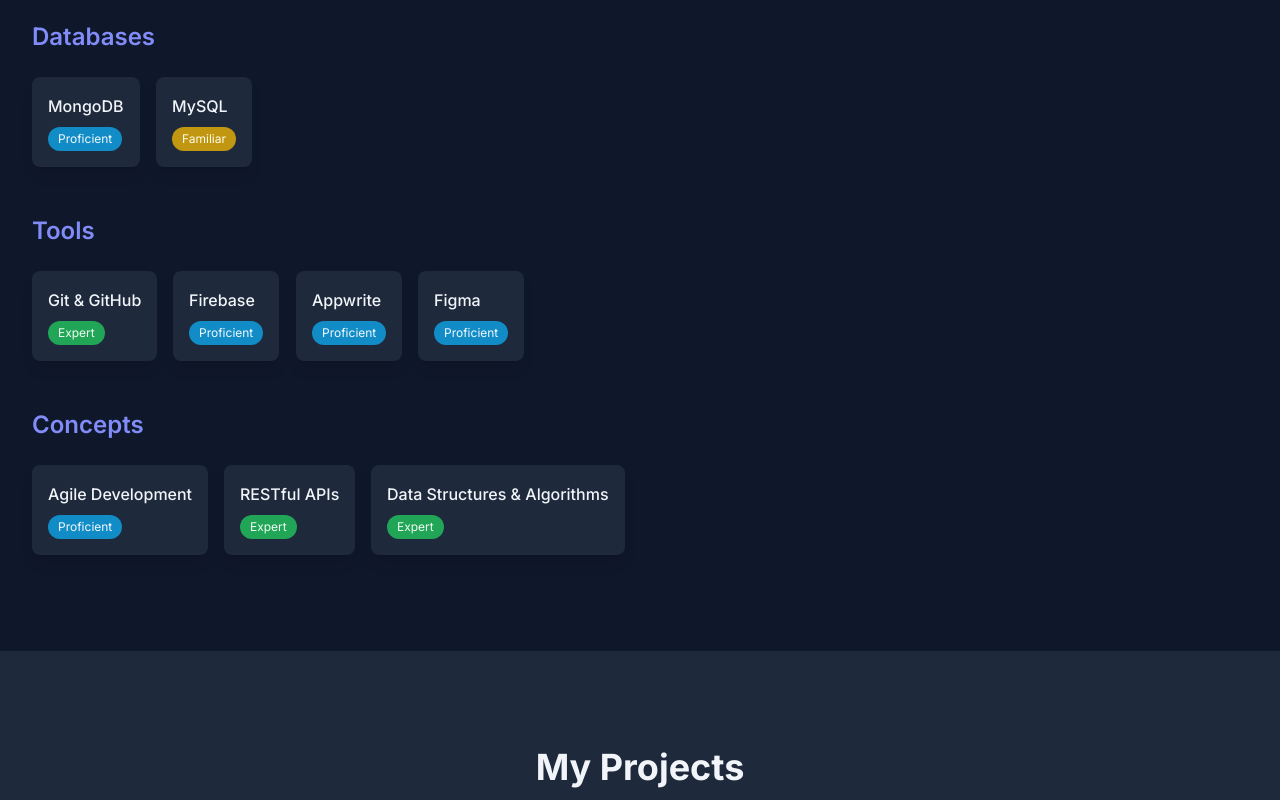
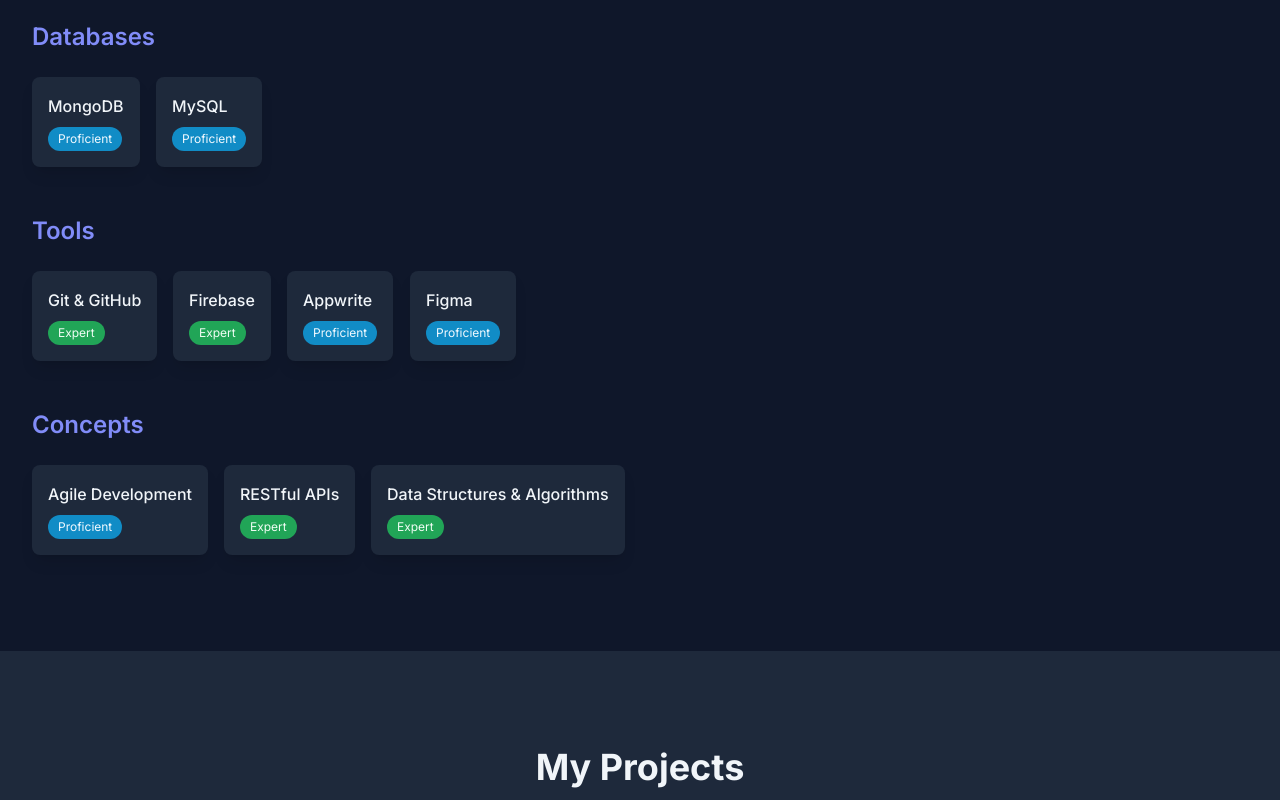
Before and after one commit to sarim-aliii/Portfolio, a React (Vite) app: page / in a window 1280 px wide. Shown: the part 3160-3960 px from the top of the page. Built offline with nearby package versions, Linux system fonts and the light colour scheme.

Commit message:
Updated achievements section with WoCS 2025 contributor certificate

```diff
--- a/components/SkillsSection.jsx
+++ b/components/SkillsSection.jsx
@@ -6,13 +6,15 @@
   { name: 'Java', proficiency: 'Proficient', category: 'Programming Languages', description: "Robust, object-oriented language for enterprise-level application development, Android apps, and large systems." },
   { name: 'JavaScript(ES6+)', proficiency: 'Proficient', category: 'Programming Languages', description: "Core language for web development, enabling interactive and dynamic content on websites." },
   { name: 'TypeScript', proficiency: 'Proficient', category: 'Programming Languages', description: "A statically typed superset of JavaScript that enhances code quality, scalability, and maintainability with type safety and modern development features." },
-  { name: 'Python', proficiency: 'Familiar', category: 'Programming Languages', description: "Versatile language known for its readability, widely used in web development, data science, AI, and scripting." },
+  { name: 'Python', proficiency: 'Proficient', category: 'Programming Languages', description: "Versatile language known for its readability, widely used in web development, data science, AI, and scripting." },
 
   { name: 'React', proficiency: 'Proficient', category: 'Frameworks/Libraries', description: "A popular JavaScript library for building declarative and efficient user interfaces based on components." },
   { name: 'Node.js', proficiency: 'Expert', category: 'Frameworks/Libraries', description: "Backend JavaScript runtime environment that allows running JavaScript code on the server-side." },
   { name: 'Express.js', proficiency: 'Proficient', category: 'Frameworks/Libraries', description: "Minimalist and flexible Node.js web application framework for building APIs and web servers." },
   { name: 'Tailwind CSS', proficiency: 'Proficient', 'category': 'Frameworks/Libraries', description: "A utility-first CSS framework for rapidly building custom user interfaces without leaving your HTML." },
   { name: 'BootStrap', proficiency: 'Proficient', 'category': 'Frameworks/Libraries', description: "A utility-first CSS framework for rapidly building custom user interfaces without leaving your HTML." },
+  { name: 'Flask', proficiency: 'Proficient', category: 'Frameworks/Libraries', description: "A lightweight Python web framework used to build scalable backend applications and REST APIs with minimal boilerplate and flexible architecture."},
+
   {"name": "LangChain", "proficiency": "Proficient", "category": "AI/LLM Development", "description": "A comprehensive framework for developing applications powered by LLMs. It provides modular components for prompt management, model interaction, data retrieval (RAG), and agent creation, simplifying the process of building complex, context-aware AI systems."
   },
   {
@@ -29,11 +31,11 @@
   },
 
   { name: 'MongoDB', proficiency: 'Proficient', category: 'Databases', description: "A NoSQL document-oriented database that stores data in flexible, JSON-like documents, suitable for scalable applications." },
-  { name: 'MySQL', proficiency: 'Familiar', category: 'Databases', description: "Widely-used open-source relational database management system, popular for web applications." },
+  { name: 'MySQL', proficiency: 'Proficient', category: 'Databases', description: "Widely-used open-source relational database management system, popular for web applications." },
 
   { name: 'Git & GitHub', proficiency: 'Expert', category: 'Tools', description: "Essential version control system (Git) and web-based hosting service (GitHub) for collaboration and code management." },
   {
-    name: 'Firebase', proficiency: 'Proficient', category: 'Tools', description: "Google's Backend-as-a-Service (BaaS) platform for building web and mobile apps with services like authentication, NoSQL databases, and hosting."
+    name: 'Firebase', proficiency: 'Expert', category: 'Tools', description: "Google's Backend-as-a-Service (BaaS) platform for building web and mobile apps with services like authentication, NoSQL databases, and hosting."
   },
   {
     name: 'Appwrite', proficiency: 'Proficient', category: 'Tools', description: "An open-source, self-hostable Backend-as-a-Service (BaaS) platform that provides developers with a set of APIs for authentication, databases, and storage."
--- a/constants.js
+++ b/constants.js
@@ -16,9 +16,22 @@
 
 export const competitions = [
   {
+    "title": "Winter of Code Social 2025",
+    "organization": "Code Social",
+    "date": "Nov 2025 - Jan 2026",
+    "highlight": "💻 Open Source Contributor",
+    "link": "https://drive.google.com/file/d/10F7h3wsxgFwHtFVGuDVyOJKVop_7IQMq/view?usp=sharing",
+    "points": [
+      "Successfully completed Winter of Code Social 2025 as a Contributor",
+      "Contributed to open-source projects with a focus on collaborative learning and development",
+      "Engaged in real-world development practices including version control, issue tracking, and code reviews",
+      "Worked alongside a community of developers to build impactful and scalable solutions"
+    ]
+  },
+  {
     "title": "GHCI 25 Hackathon | Unbound with GenAI",
     "organization": "Backbase, AnitaB.org India & mycareer.net (HirePro)",
-    "date": "2025",
+    "date": "Dec 2025",
     "highlight": "🎯 Hackathon Participant",
     "link": "https://drive.google.com/file/d/1ayC0lxStsHetAxVbSJnHbupCokto8srC/view?usp=sharing",
     "points": [
```
